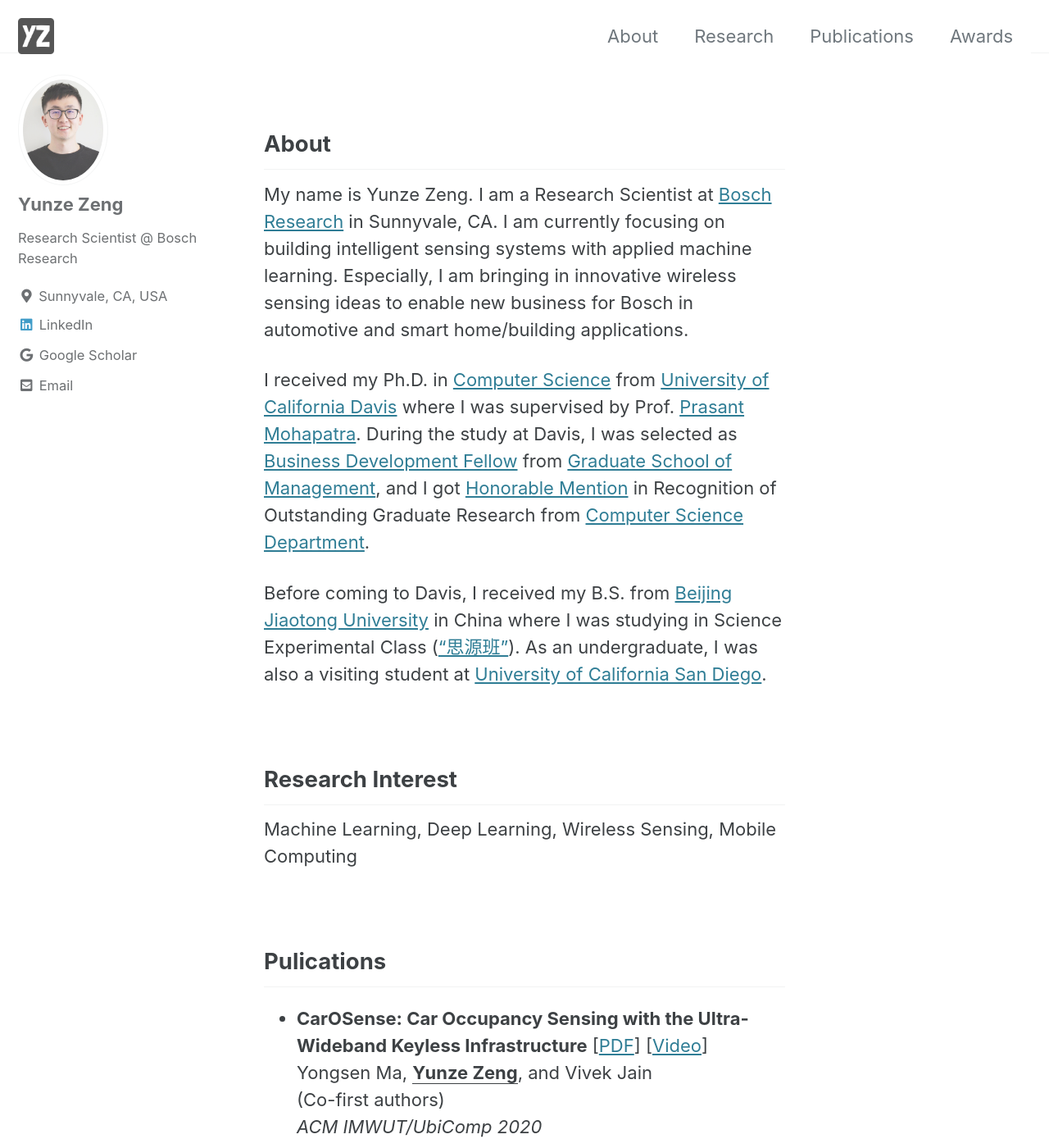
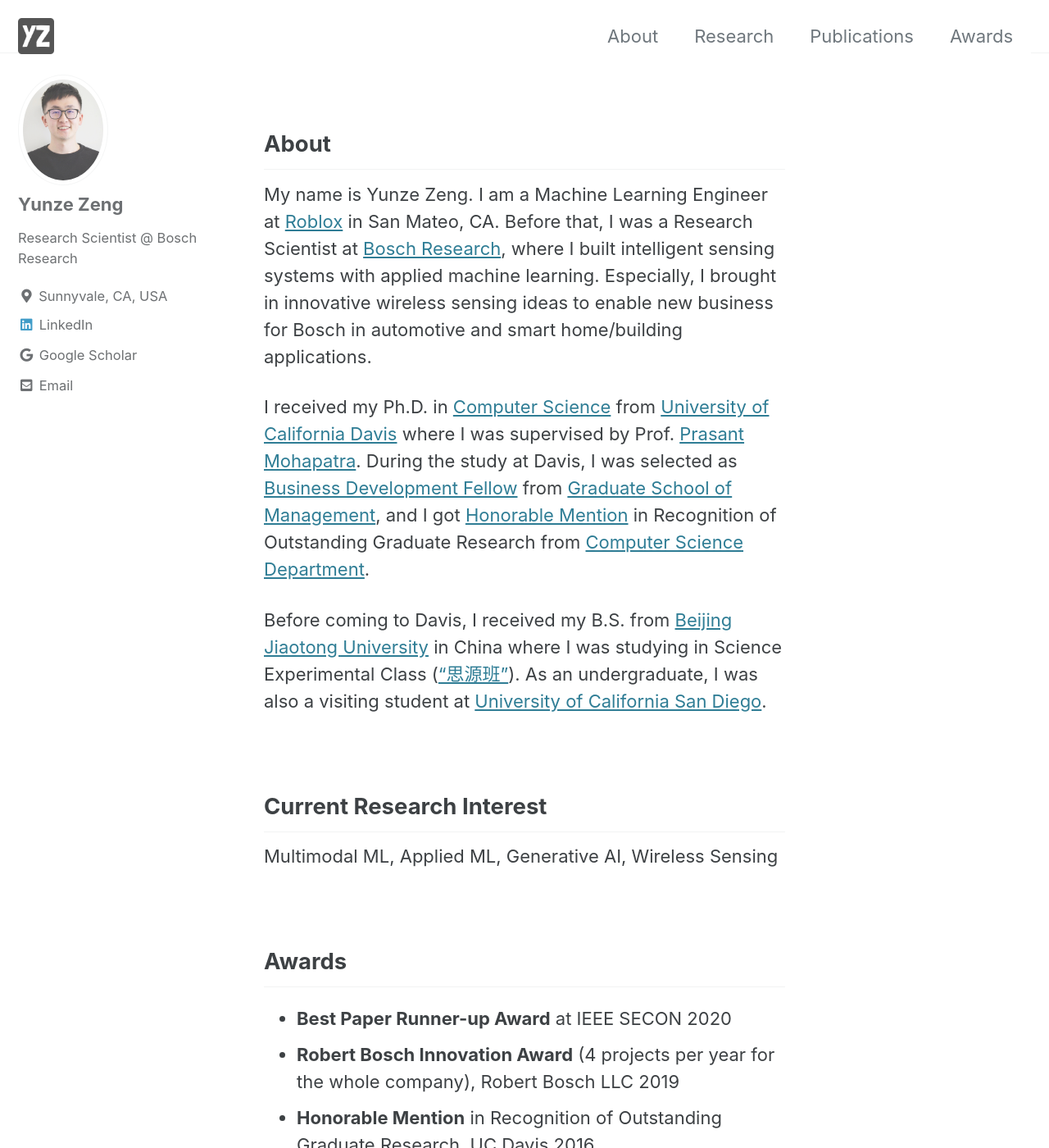
Before and after one commit to yunze/yunze.github.io, a Jekyll site: the page built from index.md, in a window 1280 px wide and 1400 px high. Shown: the whole window at 82% size. Built offline with Jekyll 4.4.1, drawn with Linux system fonts in a browser that asks for light colours; cached includes are drawn as plain includes; some of the changed text lies outside the part shown.

Commit message:
Update index.md for recent change

```diff
--- a/index.md
+++ b/index.md
@@ -10,15 +10,27 @@ toc_sticky: true
 
 ## About
 
-My name is Yunze Zeng. I am a Research Scientist at [Bosch Research](https://www.bosch.com/research/) in Sunnyvale, CA. I am currently focusing on building intelligent sensing systems with applied machine learning. Especially, I am bringing in innovative wireless sensing ideas to enable new business for Bosch in automotive and smart home/building applications.
+My name is Yunze Zeng. I am a Machine Learning Engineer at [Roblox](https://corp.roblox.com/) in San Mateo, CA. Before that, I was a Research Scientist at [Bosch Research](https://www.bosch.com/research/), where I built intelligent sensing systems with applied machine learning. Especially, I brought in innovative wireless sensing ideas to enable new business for Bosch in automotive and smart home/building applications.
 
 I received my Ph.D. in [Computer Science](https://cs.ucdavis.edu/) from [University of California Davis](https://www.ucdavis.edu/) where I was supervised by Prof. [Prasant Mohapatra](https://faculty.engineering.ucdavis.edu/mohapatra/). During the study at Davis, I was selected as [Business Development Fellow](https://gsm.ucdavis.edu/profile/yunze-zeng) from [Graduate School of Management](https://gsm.ucdavis.edu/), and I got [Honorable Mention](https://cs.ucdavis.edu/news) in Recognition of Outstanding Graduate Research from [Computer Science Department](https://cs.ucdavis.edu/).
 
 Before coming to Davis, I received my B.S. from [Beijing Jiaotong University](http://en.njtu.edu.cn/) in China where I was studying in Science Experimental Class (["思源班"](https://baike.baidu.com/item/%E6%80%9D%E6%BA%90%E7%8F%AD)). As an undergraduate, I was also a visiting student at [University of California San Diego](https://ucsd.edu/).
 
-## Research Interest
+## Current Research Interest
 
-Machine Learning, Deep Learning, Wireless Sensing, Mobile Computing
+Multimodal ML, Applied ML, Generative AI, Wireless Sensing
+
+## Awards
+
+- **Best Paper Runner-up Award** at IEEE SECON 2020
+- **Robert Bosch Innovation Award** (4 projects per year for the whole company), Robert Bosch LLC 2019
+- **Honorable Mention** in Recognition of Outstanding Graduate Research, UC Davis 2016
+- **Business Development Fellow** (9 fellows each year campus-wide), UC Davis 2015
+- **Best Paper Award** at IEEE/IFIP Networking 2014
+- **Best Paper Award** at ACM BodyNets 2013
+- Student travel grant awards for ACM MobiCom 2014 and ACM/IEEE IPSN 2016
+- Excellent Student Leader, Beijing Jiaotong University 2011
+- Outstanding Student, Beijing Jiaotong University 2010
 
 ## Pulications
 
```
Also changed, not shown: other parts of index.md (+0 -12 lines).
